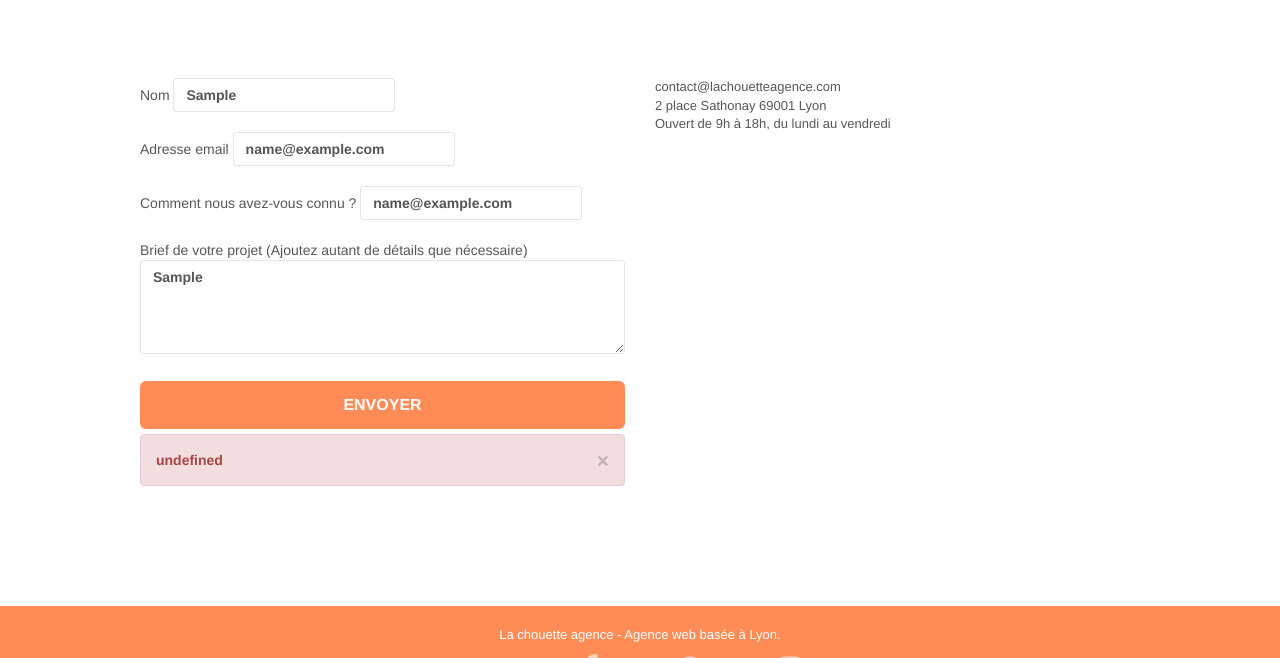
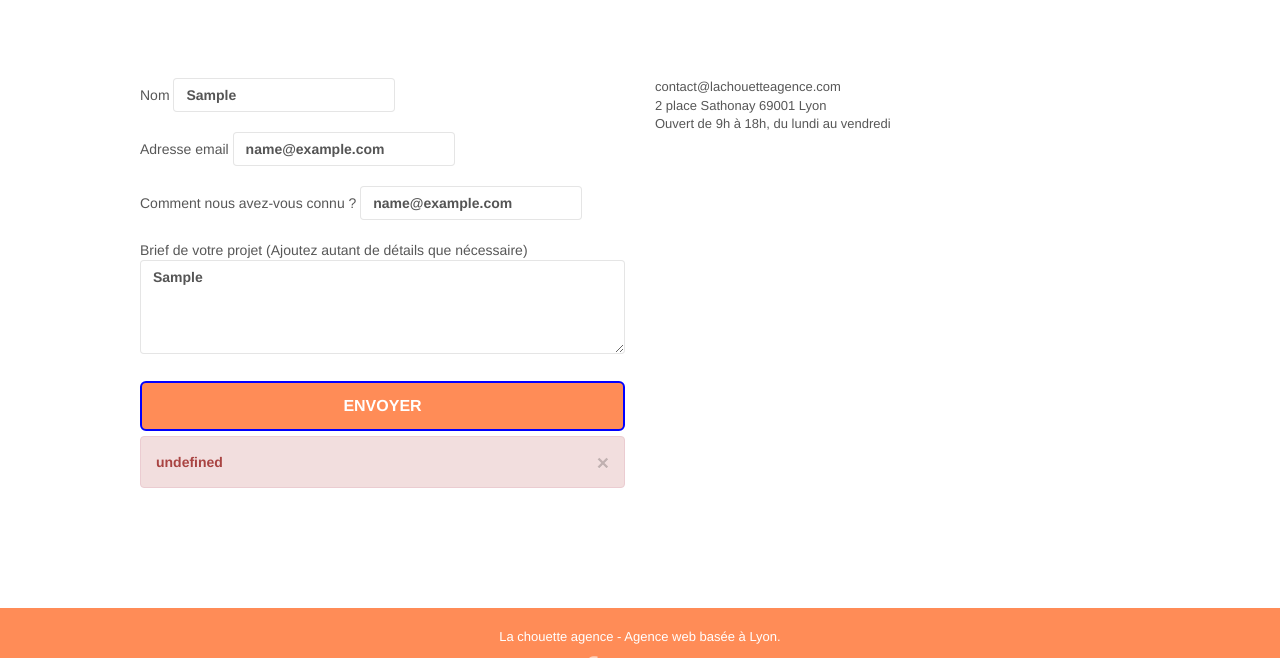
Before and after one commit to Florentpng/La-chouette-agence, a plain HTML site: page page2.html in a window 1280 px wide. Both pictures are taken after typing "Sample", "name@example.com", "name@example.com", "Sample" into the empty fields and a click on the button "ENVOYER". Shown: the part 473-1131 px from the top of the page. Drawn offline with nearby package versions, Linux system fonts and the light colour scheme; files that its build step writes are made by us from their sources; no server answers; a script that the page names is missing.

Commit message:
Ajout du focus sur les éléments

```diff
--- a/page2.html
+++ b/page2.html
@@ -35,7 +35,7 @@
 	<div class="container bloc-sm">
 		<nav class="navbar row">
 			<div class="navbar-header">
-				<a class="navbar-brand" href="index.html"><img src="img/la-chouette-agence.png" alt="atlanta web design logo" height="40" /></a>
+				<a class="navbar-brand" href="index.html"><img class="logo" src="img/la-chouette-agence.png" alt="atlanta web design logo" height="40" /></a>
 				<button id="nav-toggle" type="button" class="ui-navbar-toggle navbar-toggle" data-toggle="collapse" data-target=".navbar-1">
 					<span class="sr-only">Toggle navigation</span><span class="icon-bar"></span><span class="icon-bar"></span><span class="icon-bar"></span>
 				</button>
--- a/style.css
+++ b/style.css
@@ -11,6 +11,11 @@ a,
 button {
     transition: all .3s ease-in-out;
     outline: none!important;
+}
+
+a:focus,
+button:focus {
+    border: 2px solid blue;
 }
 
 a:hover {
```
